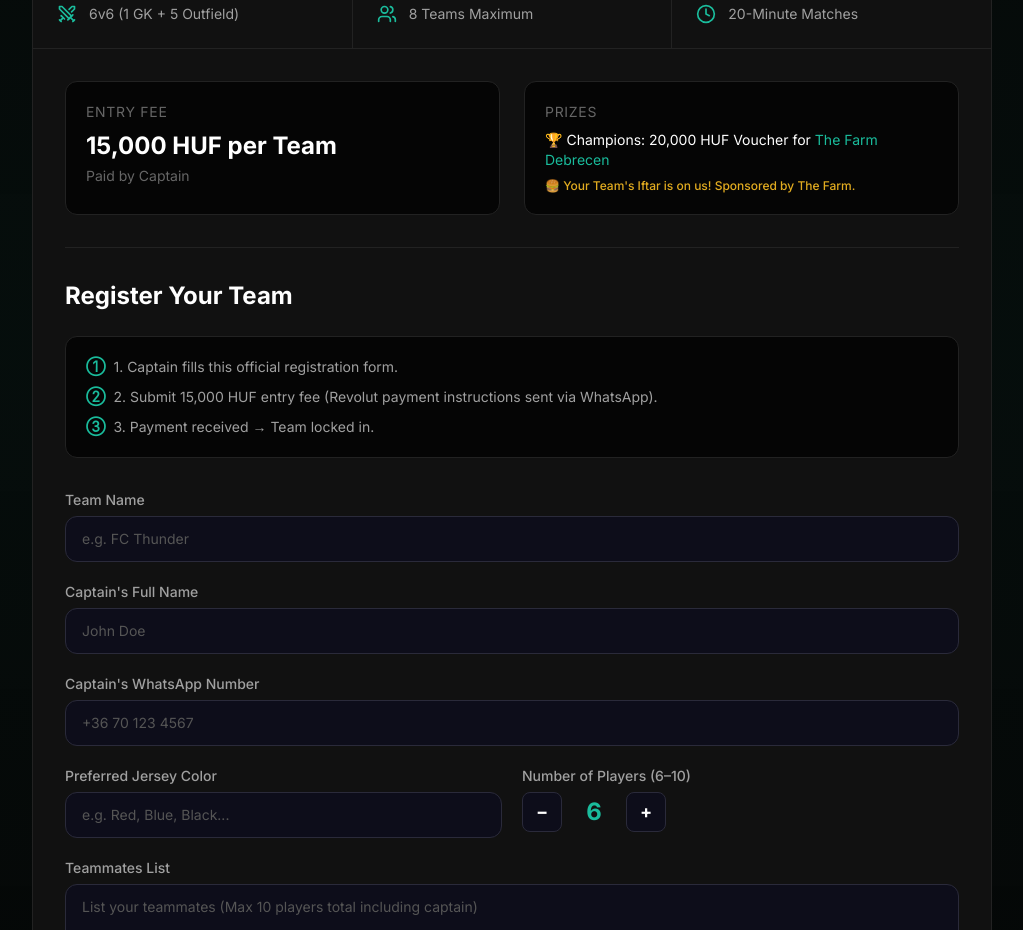
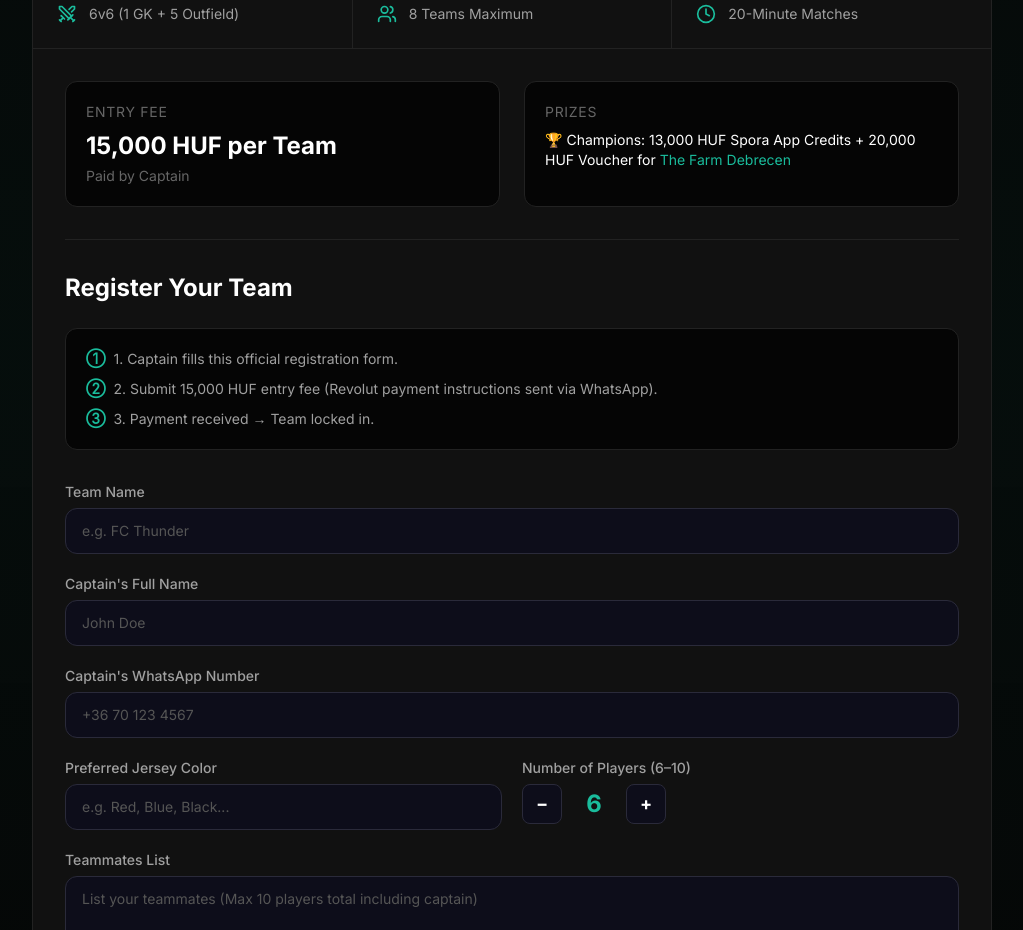
Before and after one commit to ahmhassan272/spora-landing, a Next.js app: page / in a window 1280 px wide. Shown: the part 2700-3630 px from the top of the page, without its empty margins (128-1151 px from the left). Built offline with nearby package versions, Linux system fonts and the light colour scheme.

Commit message:
content: combine champion prizes (13K credits + 20K Farm voucher), remove sponsor subtext

```diff
--- a/src/components/Tournament.tsx
+++ b/src/components/Tournament.tsx
@@ -370,7 +370,6 @@ export default function Tournament() {
                                         {t('tournament', 'champion').replace('The Farm Debrecen', '')}
                                         <a href="https://www.thefarmdebrecen.hu/" target="_blank" rel="noopener noreferrer" className="text-spora hover:underline">The Farm Debrecen</a>
                                     </p>
-                                    <p className="text-xs text-amber-400/90 font-medium">{t('tournament', 'championSponsor')}</p>
                                 </div>
                             </div>
                         </div>
--- a/src/lib/translations.ts
+++ b/src/lib/translations.ts
@@ -66,8 +66,7 @@ export const translations = {
         teams: { en: '8 Teams Maximum', hu: 'Maximum 8 Csapat' },
         matchDuration: { en: '20-Minute Matches', hu: '20 Perces Meccsek' },
         prizesTitle: { en: 'Prizes', hu: 'Díjak' },
-        champion: { en: '🏆 Champions: 20,000 HUF Voucher for The Farm Debrecen', hu: '🏆 Bajnok: 20 000 HUF Utalvány a The Farm Debrecen-be' },
-        championSponsor: { en: '🍔 Your Team\'s Iftar is on us! Sponsored by The Farm.', hu: '🍔 Csapatod iftárja ránk megy! Szponzor: The Farm.' },
+        champion: { en: '🏆 Champions: 13,000 HUF Spora App Credits + 20,000 HUF Voucher for The Farm Debrecen', hu: '🏆 Bajnok: 13 000 HUF Spora App Kredit + 20 000 HUF Utalvány a The Farm Debrecen-be' },
         register: { en: 'Register via WhatsApp', hu: 'Regisztrálj WhatsApp-on' },
         daysLabel: { en: 'Days', hu: 'Nap' },
         hoursLabel: { en: 'Hours', hu: 'Óra' },
```
